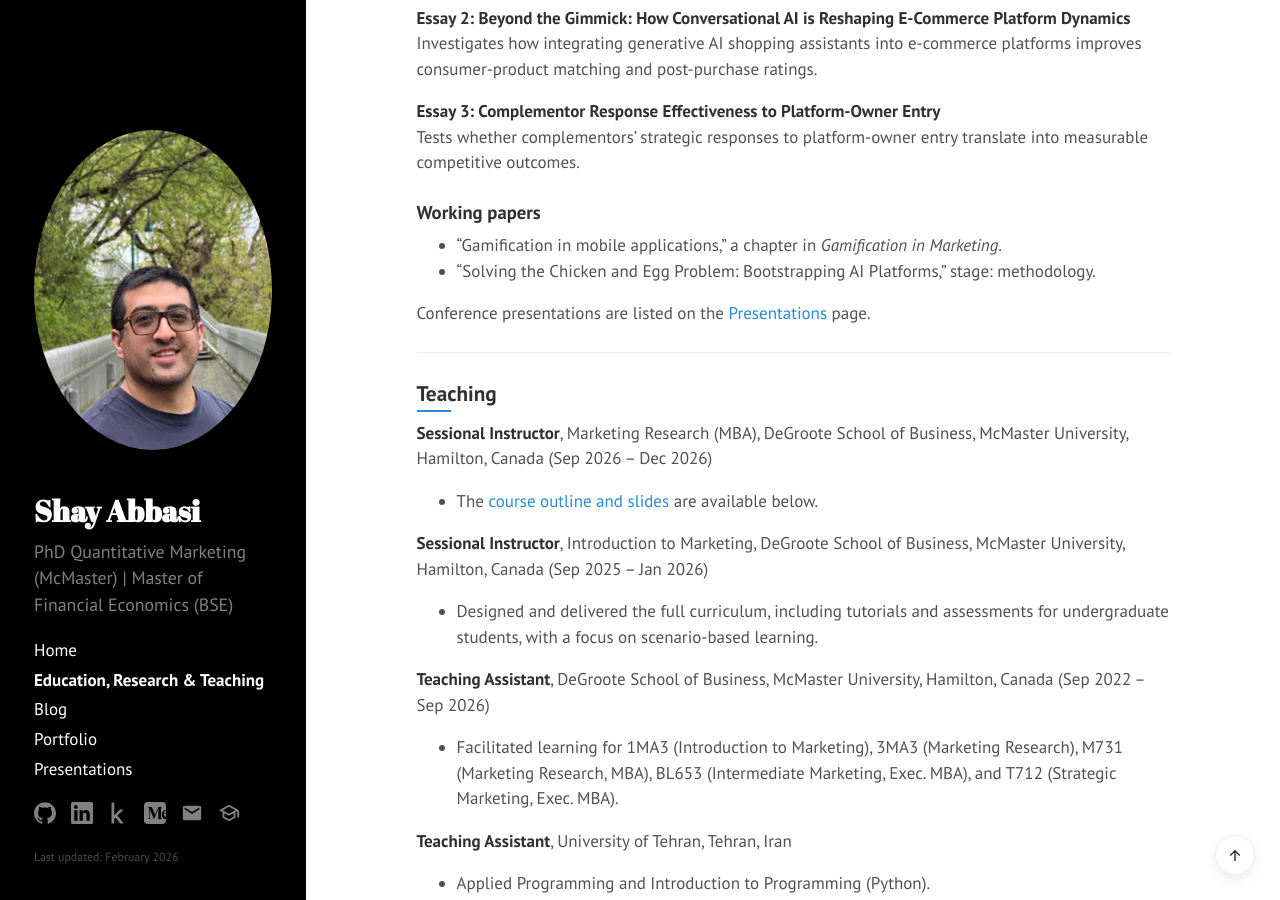
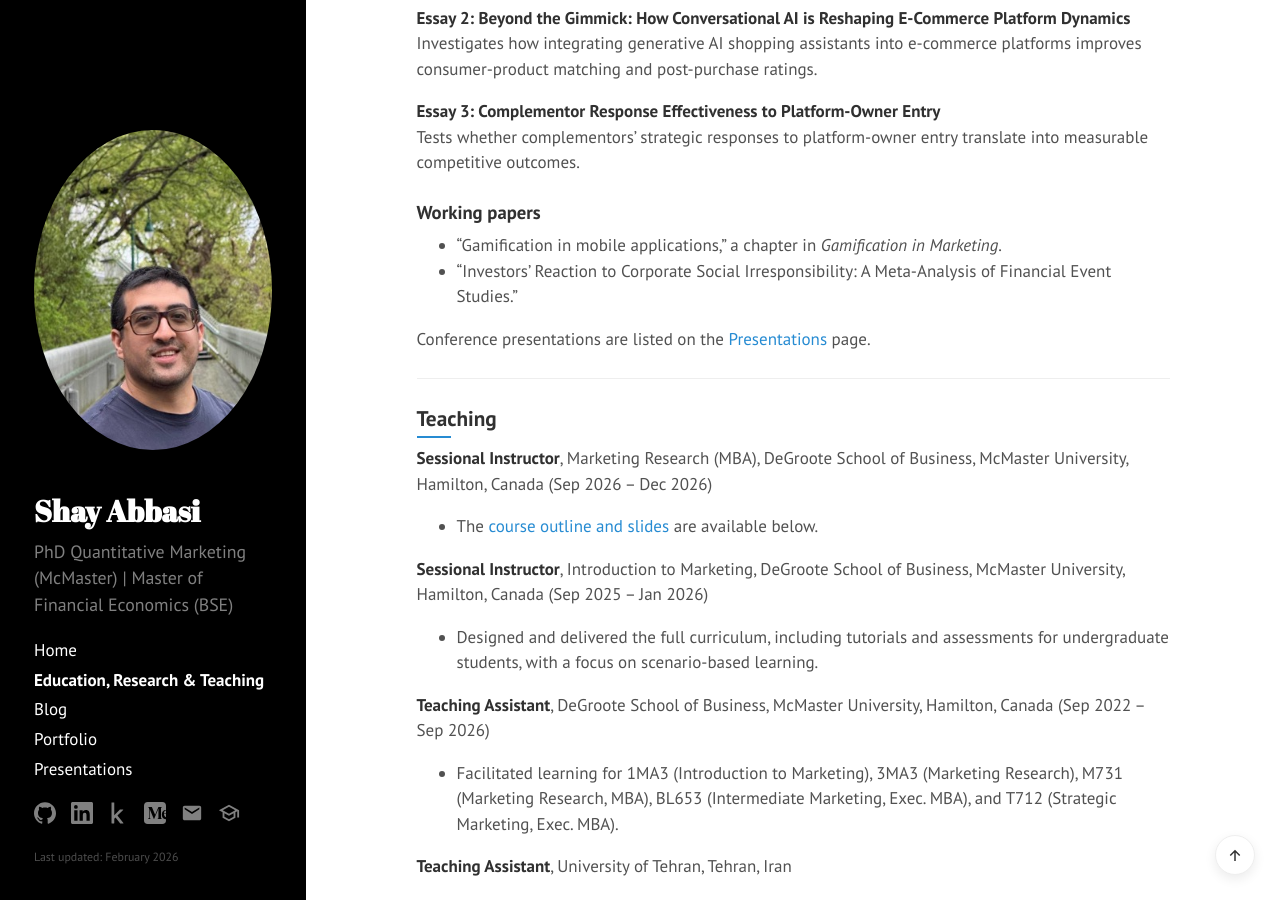
Before and after one commit to shayanAbbasi1995/shayanabbasi1995.github.io, a Jekyll site: the page built from education-research-teaching.md, in a window 1280 px wide and 900 px high, scrolled down 941 px. Built offline with Jekyll 4.4.1, drawn with Linux system fonts in a browser that asks for light colours.

Commit message:
docs(research): update working papers list
Remove the bootstrapping AI platforms paper and add the CSI meta-analysis of financial event studies.

```diff
--- a/education-research-teaching.md
+++ b/education-research-teaching.md
@@ -43,7 +43,7 @@ Tests whether complementors' strategic responses to platform-owner entry transla
 ### Working papers
 
 - "Gamification in mobile applications," a chapter in *Gamification in Marketing*.
-- "Solving the Chicken and Egg Problem: Bootstrapping AI Platforms," stage: methodology.
+- "Investors' Reaction to Corporate Social Irresponsibility: A Meta-Analysis of Financial Event Studies."
 
 Conference presentations are listed on the [Presentations](presentations/) page.
 
```
